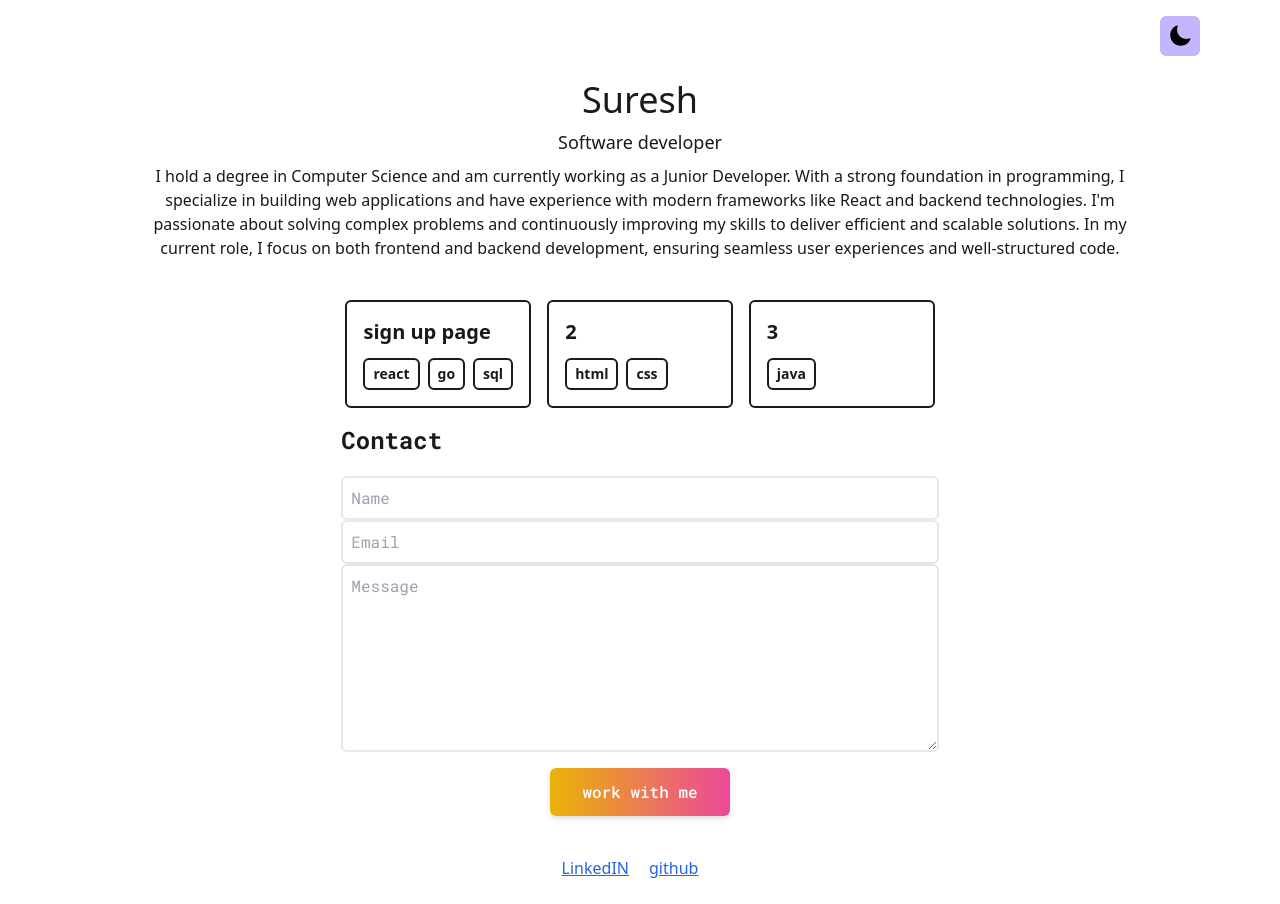
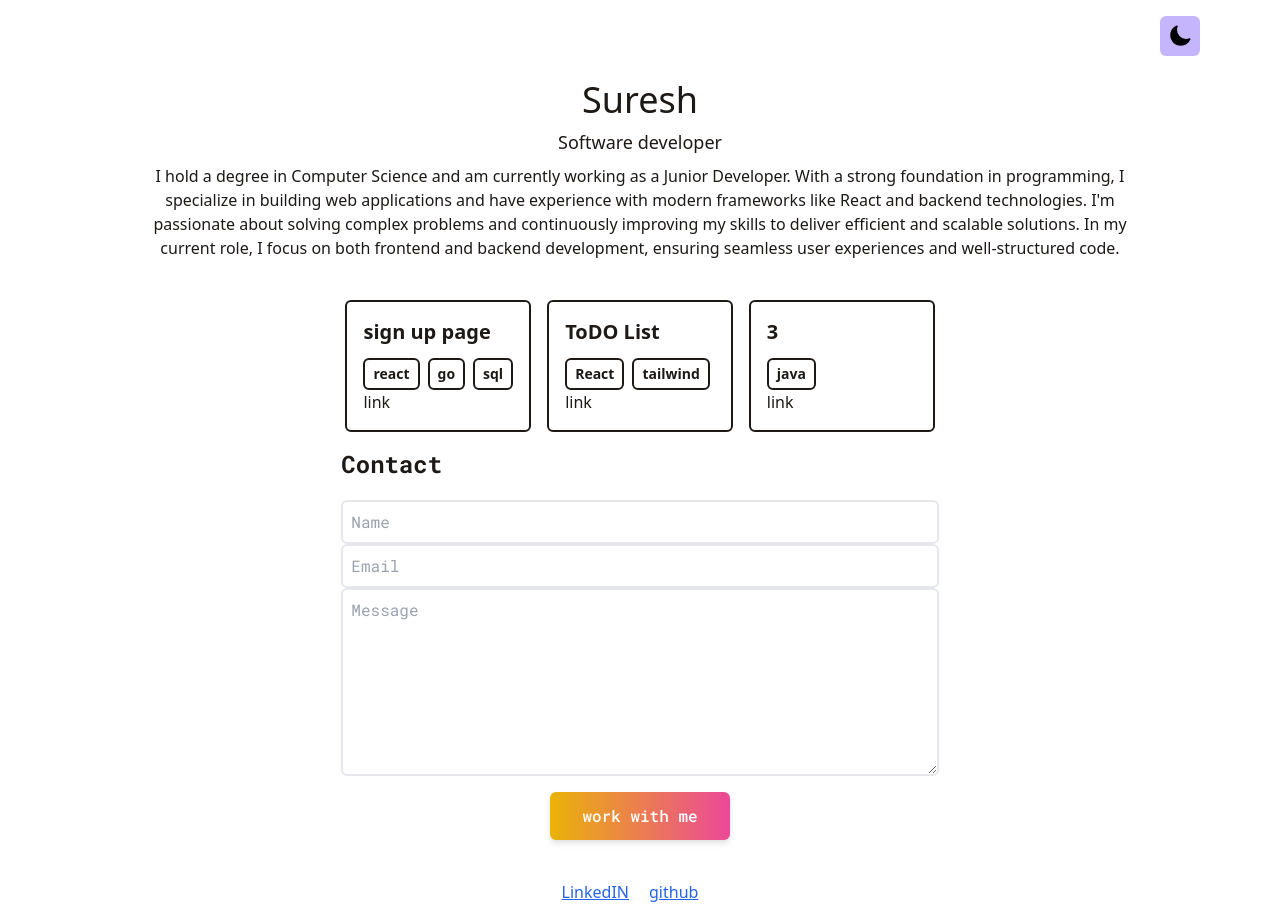
Before and after one commit to Suresh-s5/Portfolio, a React (Vite) app: page / in a window 1280 px wide. Before the commit the page ends 880 px from the top, so only its background shows below. Built offline with nearby package versions, Linux system fonts and the light colour scheme; a web font is replaced by a local one.

Commit message:
added todo list link

```diff
--- a/src/components/Portfolioitems.jsx
+++ b/src/components/Portfolioitems.jsx
@@ -1,20 +1,21 @@
 import React from "react";
 
-function PortfolioItems({title,stack,link}){
-    return(
+function PortfolioItems({ title, stack, link }) {
+    return (
         <>
             <div className=" border-2 border-stone-900 rounded-md overflow-hidden dark:border-white ">
                 <div className="w-full p-4">
                     <h3 className="text-lg md:text-xl dark:text-white mb-2  md:mb-3 font-semibold dark:text-white ">{title}</h3>
                     <p className="flex flex-wrap gap-2 flex-row items-center justify-start md:text-sm dark:text-white">
-               { stack.map(items =>(
+                        {stack.map(items => (
                             <span className="inline-block px-2 py-1  font-semibold border-2 border-stone-900 dark:border-white rounded-md">
                                 {items}
                             </span>
                         )
                         )}
                     </p>
-            <p>{link}</p>
+                    <a href={link} target="_blank">link</a>
+
 
                 </div>
 
--- a/src/components/data/portfolio.js
+++ b/src/components/data/portfolio.js
@@ -5,9 +5,9 @@ export default[
         Link:""
     },
     {
-        Title: "2",
-        Stack:["html","css"],
-        Link:""
+        Title: "ToDO List",
+        Stack:["React","tailwind"],
+        Link:"https://todo-list-05s.netlify.app/"
     },
     {
         Title: "3",
```
Lines whose indentation alone changed are shown as unchanged.
